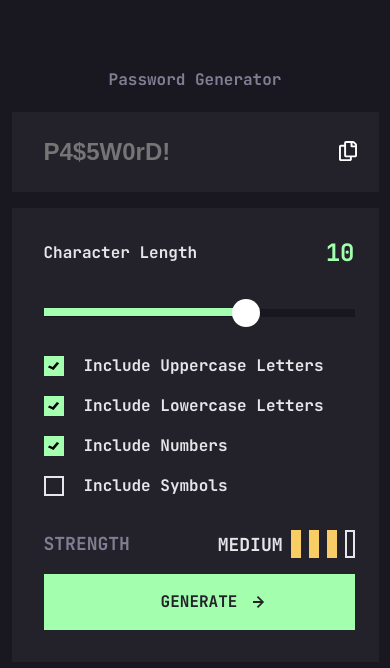
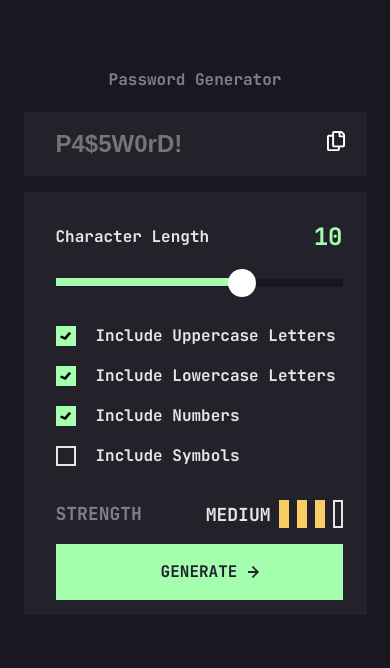
Before and after one commit to annnynn/passgenerator, a plain HTML site: page index.html in a window 390 px wide. Drawn offline with Linux system fonts and the light colour scheme; a web font is replaced by a local one.

Commit message:
style: add last styles

```diff
--- a/style.css
+++ b/style.css
@@ -312,12 +312,22 @@ input[type="checkbox"]:checked::before {
     .input-box input {
         font-size: 24px;
         margin-top: 16px;
+        width: 343px;
+        height: 64px
+    }
+
+    input[type="text"] {
+        font-size: 24px;
+    }
+
+    .pass-length {
+        row-gap: 13px;
     }
 
     .input-box img {
         width: 17.5px;
         height: 20px;
-        top: 45px;
+        top: 35px;
         right: 22px;
     }
 
@@ -328,6 +338,8 @@ input[type="checkbox"]:checked::before {
     .pass-properties {
         border-radius: 0px;
         margin-top: 16px;
+        width: 343px;
+        height: 423px;
     }
 
     .pass-properties label {
@@ -360,7 +372,7 @@ input[type="checkbox"]:checked::before {
     .generate-button {
         margin-top: 16px;
         height: 56px;
-        width: 311px;
+        width: 100%;
         font-size: 16px;
     }
 
```
